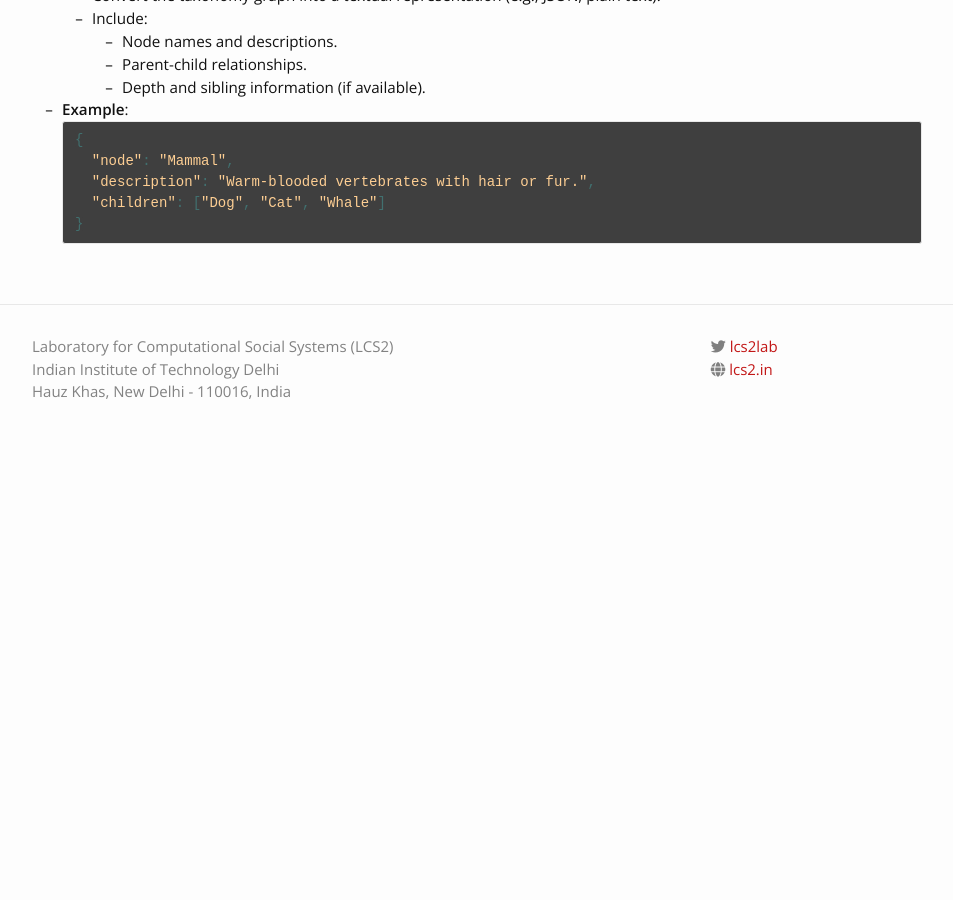
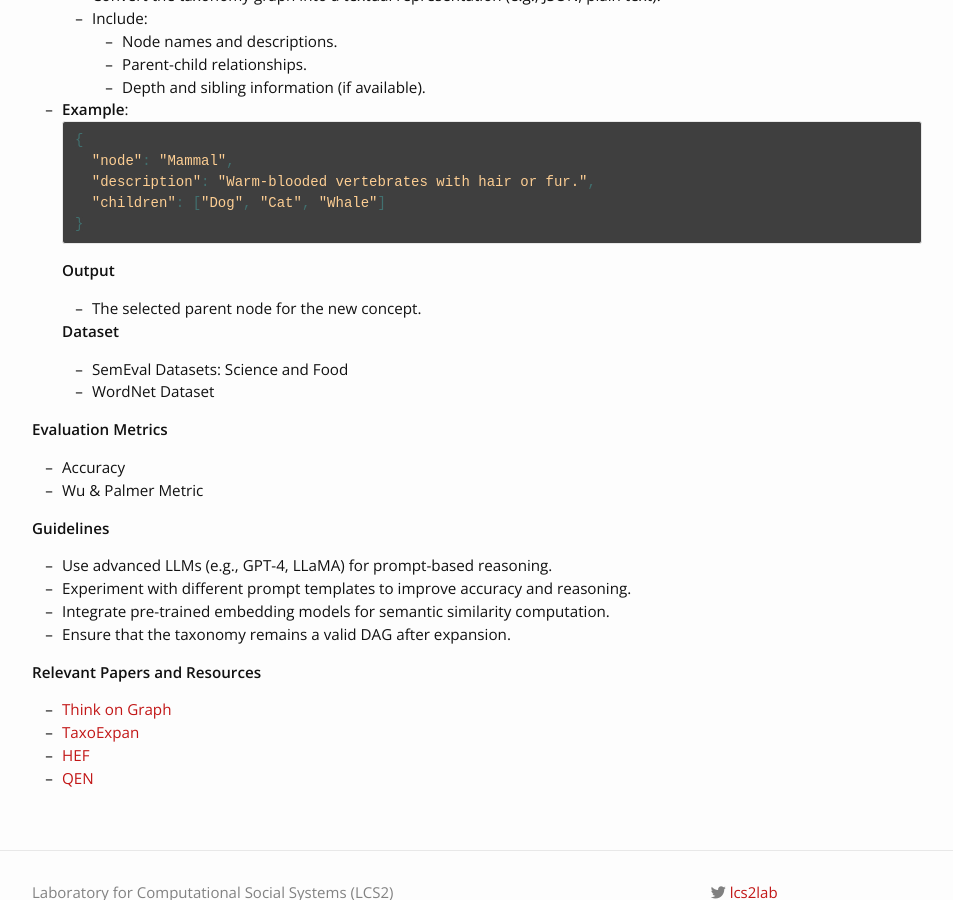
Before and after one commit to lcs2-iitd/ELL884-2402, a Jekyll site: the page built from project.md, in a window 1280 px wide and 900 px high, scrolled down 8669 px. Shown: the whole window, without its empty margins (163-1116 px from the left). Built offline with Jekyll 4.4.1, drawn with Linux system fonts in a browser that asks for light colours; nearby versions of some CDN libraries; before the commit the page ends 9132 px from its top, so only the background shows below that.

Commit message:
Update project.md

````diff
--- a/project.md
+++ b/project.md
@@ -391,3 +391,26 @@ The goal of this project is to expand an existing taxonomy by accurately finding
     "children": ["Dog", "Cat", "Whale"]
   }
   ```
+
+  **Output**
+  -	The selected parent node for the new concept.
+
+  **Dataset**
+  - SemEval Datasets: Science and Food
+  - WordNet Dataset
+
+**Evaluation Metrics**
+- Accuracy
+- Wu & Palmer Metric
+
+**Guidelines**
+- Use advanced LLMs (e.g., GPT-4, LLaMA) for prompt-based reasoning.
+- Experiment with different prompt templates to improve accuracy and reasoning.
+- Integrate pre-trained embedding models for semantic similarity computation.
+- Ensure that the taxonomy remains a valid DAG after expansion.
+
+**Relevant Papers and Resources**
+- [Think on Graph](https://arxiv.org/abs/2307.07697)
+- [TaxoExpan](https://arxiv.org/pdf/2001.09522)
+- [HEF](https://arxiv.org/pdf/2101.11268)
+- [QEN](https://dl.acm.org/doi/pdf/10.1145/3485447.3511943)
````
